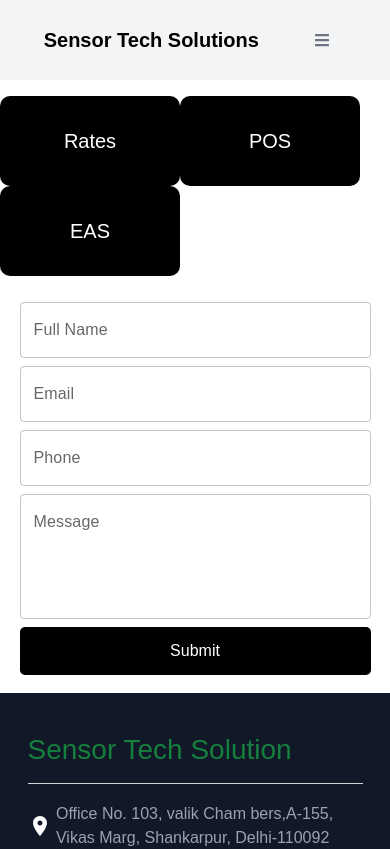
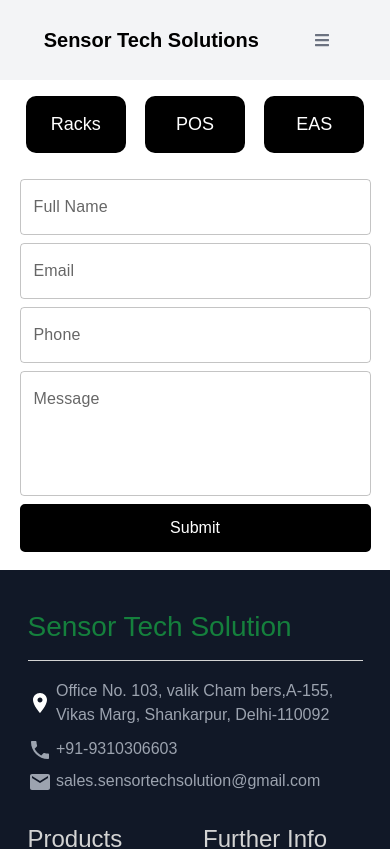
Before and after one commit to iam-vishal-ydv/Sensor-TS, a React (Vite) app: page /Sensor-TS/retail-projects in a window 390 px wide. Shown: the top 849 px of the page. Built offline with nearby package versions, Linux system fonts and the light colour scheme.

Commit message:
changes done

```diff
--- a/index.html
+++ b/index.html
@@ -2,7 +2,7 @@
 <html lang="en">
   <head>
     <meta charset="UTF-8" />
-    <link rel="icon" type="image/svg+xml" href="/vite.svg" />
+    <link rel="icon"  href="/images/favicon.jpg" />
     <meta name="viewport" content="width=device-width, initial-scale=1.0" />
     <title>Sensor Tech Solutions</title>
   </head>
--- a/src/Components/Retail Projects/RetailProjects.jsx
+++ b/src/Components/Retail Projects/RetailProjects.jsx
@@ -5,14 +5,14 @@ import ContactFields from '../ContactUs/ContactFields'
 export default function RetailProjects() {
   return (
     <>
-    <Grid container py={2}>
-        <Grid item md={4} className=''>
-         <div className='project_box'>Rates</div>
+    <Grid container py={2} px={2}>
+        <Grid item md={4} sm={4} xs={4} className=''>
+         <div className='project_box'>Racks</div>
         </Grid>
-        <Grid item md={4} className='text-center'>
+        <Grid item md={4} sm={4} xs={4} className='text-center'>
         <div className='project_box'>POS</div>
         </Grid>
-        <Grid item md={4} className='text-center'>
+        <Grid item md={4} sm={4} xs={4} className='text-center'>
         <div className='project_box'>EAS</div>
         </Grid>
     </Grid>
--- a/src/index.css
+++ b/src/index.css
@@ -164,6 +164,17 @@
     background: rgb(12, 12, 12);
 }
 
+@media only screen and (max-width: 900px) {
+    .project_box{
+        width: 120px;
+        padding: 20px 0;
+        font-size: 18px;
+    }
+    .contact_container{
+        margin:10px 15%;
+    }
+}
+
 @media only screen and (max-width: 600px) {
     .icons{
         justify-content: center !important;
@@ -174,4 +185,9 @@
     .contact_container{
         margin:10px 5%;
     }
+    .project_box{
+        width: 100px;
+        padding: 15px 0;
+        font-size: 18px;
+    }
   }
```
Also changed, not shown: public/images/favicon.jpg (added).
